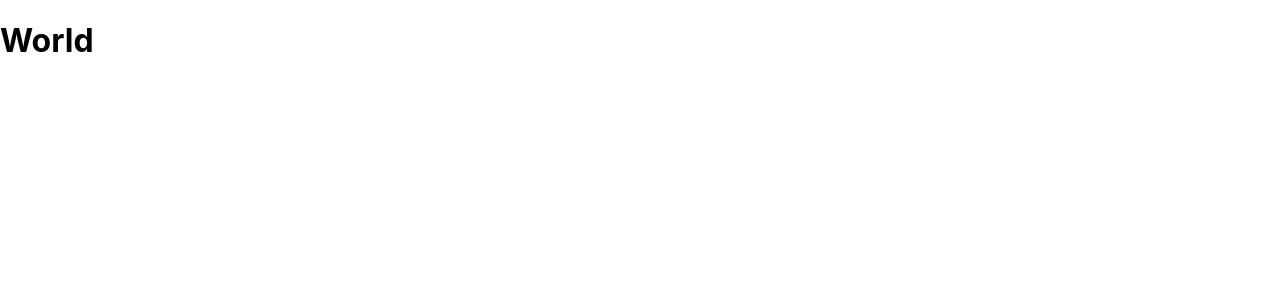
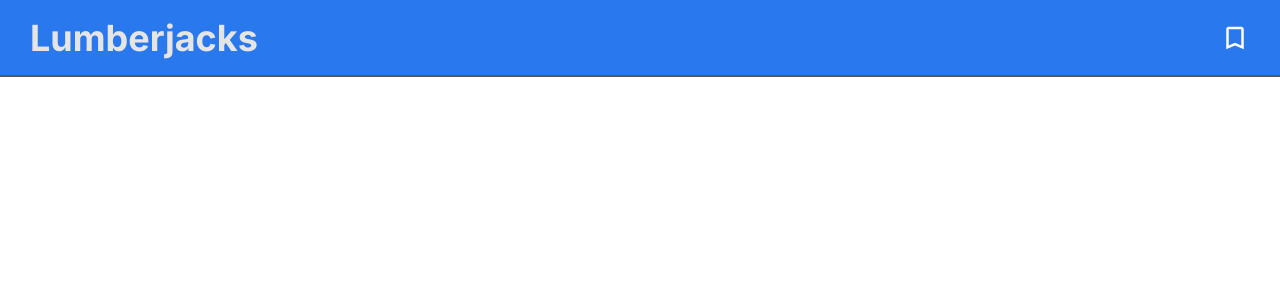
Before and after one commit to SysoevAndrey/best-hack, a React (Create React App) app: page /results in a window 1280 px wide. Shown: the top 300 px of the page. Built offline with nearby package versions, Linux system fonts and the light colour scheme.

Commit message:
added Header component

```diff
--- a/src/App.scss
+++ b/src/App.scss
@@ -1 +1,3 @@
 @import url('https://fonts.googleapis.com/css2?family=Inter:wght@400;700&family=Roboto+Slab:wght@500&family=Roboto:wght@400;500;700&display=swap');
+
+$header-height: 75px;
--- a/src/App.tsx
+++ b/src/App.tsx
@@ -9,7 +9,15 @@ function App() {
   const [keyword, setKeyword] = useState('');
 
   useEffect(() => {
-    if (keyword) {
+    const { keyword: parsedKeyWord = '' } = queryString.parse(
+      window.location.search
+    );
+
+    setKeyword(parsedKeyWord!.toString());
+  }, []);
+
+  useEffect(() => {
+    if (keyword && window.location.pathname !== '/results') {
       window.location.href = `/results?${queryString.stringify({ keyword })}`;
     }
   }, [keyword]);
@@ -26,7 +34,11 @@ function App() {
             path="/search"
             component={() => <StartPage onSetKeyword={setKeyword} />}
           />
-          <Route exact path="/results" component={SecondPage} />
+          <Route
+            exact
+            path="/results"
+            component={() => <SecondPage keyword={keyword} />}
+          />
         </Switch>
       </BrowserRouter>
     </div>
--- /dev/null
+++ b/src/components/Header/Header.scss
@@ -0,0 +1,32 @@
+@import "../../App.scss";
+
+
+.header {
+  height: $header-height;
+  background-color: #2a78ed;
+  display: flex;
+  justify-content: space-between;
+  align-items: center;
+  padding: 0 30px;
+  border-bottom: 2px solid #585858;
+
+  &__logo {
+    font-weight: bold;
+    font-size: 36px;
+    line-height: 44px;
+    margin: 0;
+    color: #e5e5e5;
+    font-family: 'Inter', sans-serif;
+  }
+
+  &__icon {
+    width: 30px;
+    height: 30px;
+    transition: .1s linear;
+    cursor: pointer;
+
+    &:hover {
+      opacity: .8;
+    }
+  }
+}
--- /dev/null
+++ b/src/components/Header/index.tsx
@@ -0,0 +1,15 @@
+import savedIcon from '../../images/saved.svg';
+import './Header.scss';
+
+const Header = ({ isIconVisibvle }: { isIconVisibvle?: boolean }) => (
+  <header className="header">
+    <p className="header__logo">Lumberjacks</p>
+    {isIconVisibvle && (
+      <img className="header__icon" src={savedIcon} alt="Иконка корзины" />
+    )}
+  </header>
+);
+
+Header.defaultProps = { isIconVisibvle: false };
+
+export default Header;
--- a/src/components/SecondPage/index.tsx
+++ b/src/components/SecondPage/index.tsx
@@ -1,3 +1,13 @@
-const SecondPage = () => <h1>World</h1>;
+import React from 'react';
+import Header from '../Header';
+
+const SecondPage = ({ keyword }: { keyword: string }) => {
+  return (
+    <>
+      <Header isIconVisibvle />
+      <h1>{keyword}</h1>
+    </>
+  );
+};
 
 export default SecondPage;
--- a/src/components/StartPage/StartPage.scss
+++ b/src/components/StartPage/StartPage.scss
@@ -1,26 +1,6 @@
-$header-height: 75px;
-
 .start-page {
   background-color: #e7edf6;
   height: 100vh;
-}
-
-.header {
-  height: $header-height;
-  background-color: #2a78ed;
-  display: flex;
-  align-items: center;
-  padding-left: 30px;
-  border-bottom: 2px solid #585858;
-
-  &__logo {
-    font-weight: bold;
-    font-size: 36px;
-    line-height: 44px;
-    margin: 0;
-    color: #e5e5e5;
-    font-family: 'Inter', sans-serif;
-  }
 }
 
 .main {
--- a/src/components/StartPage/index.tsx
+++ b/src/components/StartPage/index.tsx
@@ -1,5 +1,6 @@
 import React, { useState } from 'react';
 import './StartPage.scss';
+import Header from '../Header';
 
 const StartPage = ({
   onSetKeyword,
@@ -17,9 +18,7 @@ const StartPage = ({
 
   return (
     <div className="start-page">
-      <header className="header">
-        <p className="header__logo">Lumberjacks</p>
-      </header>
+      <Header />
       <main className="main">
         <h1 className="main__title">Поиск товаров</h1>
         <p className="main__subtitle">
```
